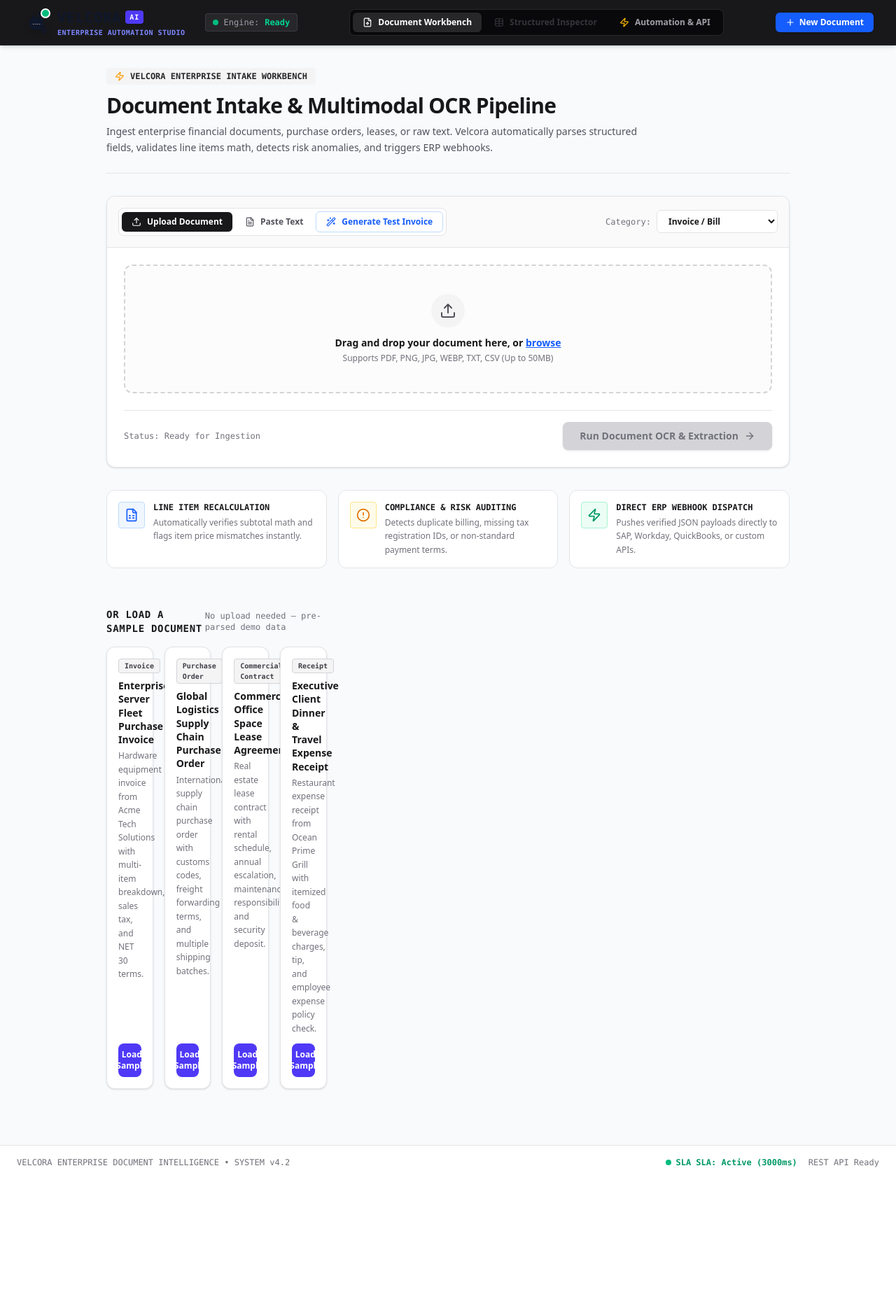
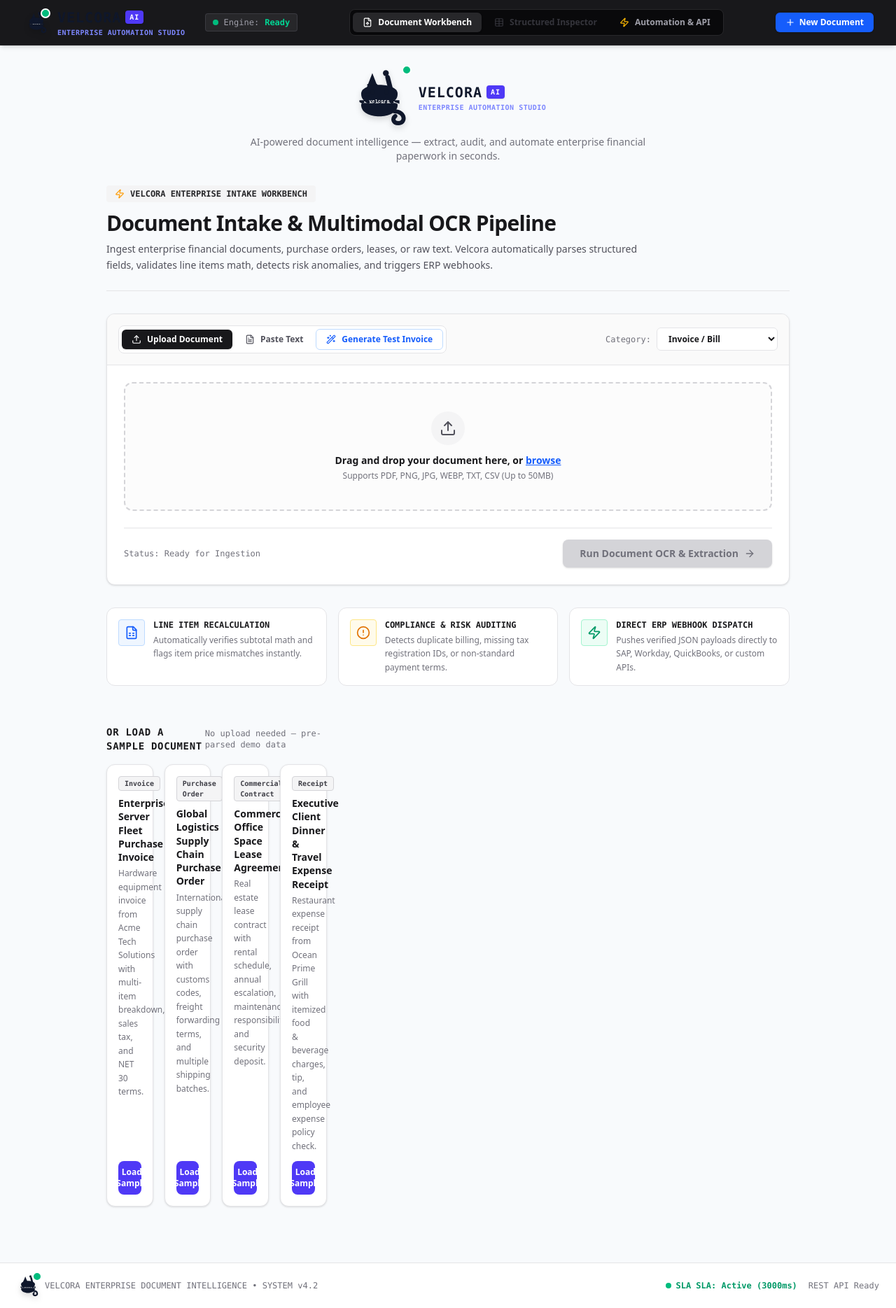
Before and after one commit to VELCORA/velcora-enterprise--doc---P6, a React (Vite) app: page / in a window 1280 px wide. Shown: the whole page at 70% size. Before the commit the page ends 1685 px from the top, so only its background shows below. Built offline with nearby package versions, Linux system fonts and the light colour scheme; no server answers.

Commit message:
Brand front end with Velcora logo: favicon, browser title, navbar/hero/processing/footer + document watermark

```diff
--- a/index.html
+++ b/index.html
@@ -3,11 +3,13 @@
   <head>
     <meta charset="UTF-8" />
     <meta name="viewport" content="width=device-width, initial-scale=1.0" />
-    <title>My Google AI Studio App</title>
-    <meta name="description" content="An application built with Google AI Studio." />
-    <meta property="og:title" content="My Google AI Studio App" />
-    <meta property="og:description" content="An application built with Google AI Studio." />
+    <link rel="icon" type="image/svg+xml" href="/favicon.svg" />
+    <title>Velcora — Enterprise Document Processing</title>
+    <meta name="description" content="Velcora AI document intelligence: extract, audit, and automate enterprise financial documents." />
+    <meta property="og:title" content="Velcora — Enterprise Document Processing" />
+    <meta property="og:description" content="AI-powered extraction, risk auditing, and ERP automation for enterprise documents." />
     <meta property="og:type" content="website" />
+    <meta name="theme-color" content="#4f46e5" />
     <meta name="twitter:card" content="summary_large_image" />
   </head>
   <body>
--- a/src/App.tsx
+++ b/src/App.tsx
@@ -5,6 +5,7 @@
 import { StructuredDataViewer } from './components/StructuredDataViewer';
 import { AutomationDashboard } from './components/AutomationDashboard';
 import { ExtractedDocumentData, DocumentType, WebhookLog, SampleDocumentTemplate } from './types';
+import { VelcoraLogo } from './components/VelcoraLogo';
 
 export function App() {
   const [activeTab, setActiveTab] = useState<'intake' | 'extraction' | 'structured' | 'dashboard'>('intake');
@@ -171,7 +172,8 @@
       {/* Footer */}
       <footer className="border-t border-zinc-200 dark:border-zinc-800 bg-white dark:bg-zinc-900 py-4 px-6 mt-12">
         <div className="max-w-7xl mx-auto flex flex-col sm:flex-row items-center justify-between gap-2 text-xs font-mono text-zinc-500">
-          <div>
+          <div className="flex items-center gap-2">
+            <VelcoraLogo size="sm" showText={false} />
             <span>VELCORA ENTERPRISE DOCUMENT INTELLIGENCE • SYSTEM v4.2</span>
           </div>
           <div className="flex items-center gap-4">
--- a/src/components/DocumentUploader.tsx
+++ b/src/components/DocumentUploader.tsx
@@ -14,6 +14,7 @@
 } from 'lucide-react';
 import { DocumentType, SampleDocumentTemplate } from '../types';
 import { SAMPLE_DOCUMENTS } from '../data/sampleDocuments';
+import { VelcoraLogo } from './VelcoraLogo';
 
 interface DocumentUploaderProps {
   onProcessDocument: (payload: {
@@ -143,6 +144,14 @@
 
   return (
     <div className="max-w-5xl mx-auto py-8 px-4 sm:px-6">
+      {/* Brand hero */}
+      <div className="flex flex-col items-center text-center mb-8">
+        <VelcoraLogo size="xl" showText />
+        <p className="mt-3 text-sm text-zinc-500 dark:text-zinc-400 max-w-xl">
+          AI-powered document intelligence — extract, audit, and automate enterprise financial paperwork in seconds.
+        </p>
+      </div>
+
       {/* Header Banner */}
       <div className="mb-8 text-center sm:text-left border-b border-zinc-200 dark:border-zinc-800 pb-6">
         <div className="inline-flex items-center gap-2 px-3 py-1 rounded bg-zinc-100 dark:bg-zinc-800 text-zinc-800 dark:text-zinc-200 text-xs font-mono font-semibold mb-3">
--- a/src/components/ExtractionProgress.tsx
+++ b/src/components/ExtractionProgress.tsx
@@ -1,5 +1,6 @@
 import React, { useEffect, useState } from 'react';
 import { Scan, Binary, Table, ShieldAlert, Zap, CheckCircle2 } from 'lucide-react';
+import { VelcoraLogo } from './VelcoraLogo';
 
 interface ExtractionProgressProps {
   fileName?: string;
@@ -48,6 +49,8 @@
       <div className="bg-white dark:bg-zinc-900 rounded-xl border border-zinc-200 dark:border-zinc-800 p-6 shadow-sm">
         {/* Header */}
         <div className="flex items-center justify-between border-b border-zinc-200 dark:border-zinc-800 pb-4 mb-6">
+          <div className="flex items-center gap-3">
+            <VelcoraLogo size="sm" showText={false} />
             <div>
               <h2 className="text-lg font-extrabold text-zinc-900 dark:text-white font-mono uppercase tracking-wider">
                 Document Processing Pipeline
@@ -55,6 +58,7 @@
               <p className="text-xs text-zinc-500 font-mono mt-0.5">
                 Target: <span className="text-zinc-800 dark:text-zinc-200 font-semibold">{fileName}</span>
               </p>
+            </div>
           </div>
           <div className="flex items-center gap-2 px-3 py-1 rounded bg-blue-50 dark:bg-blue-950/50 border border-blue-200 dark:border-blue-900/50 text-blue-600 dark:text-blue-400 text-xs font-mono font-bold">
             <span className="w-2 h-2 rounded-full bg-blue-500 animate-ping"></span>
```
Also changed, not shown: src/components/StructuredDataViewer.tsx (+5 -1 lines), public/favicon.svg (added). Lines whose indentation alone changed are shown as unchanged.
